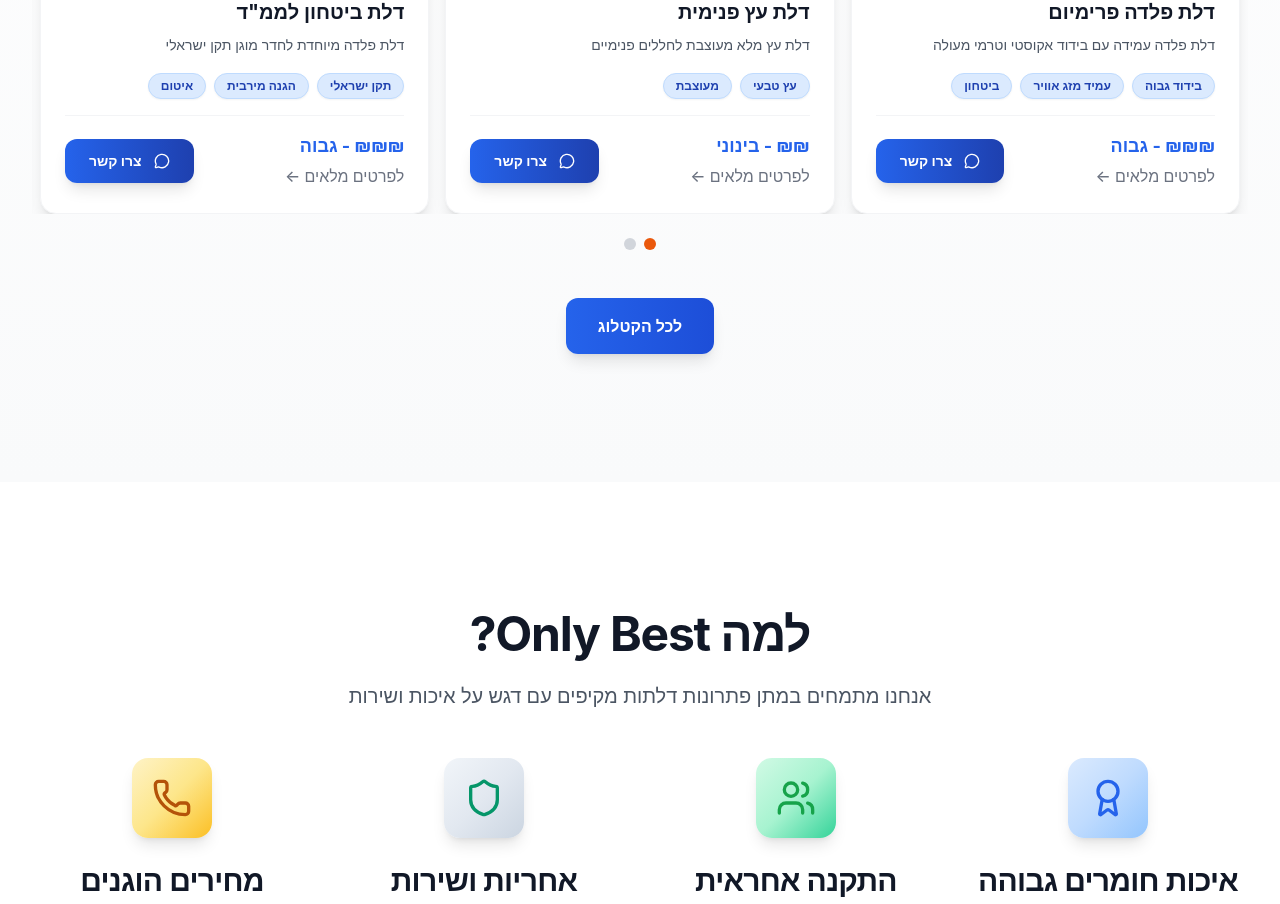
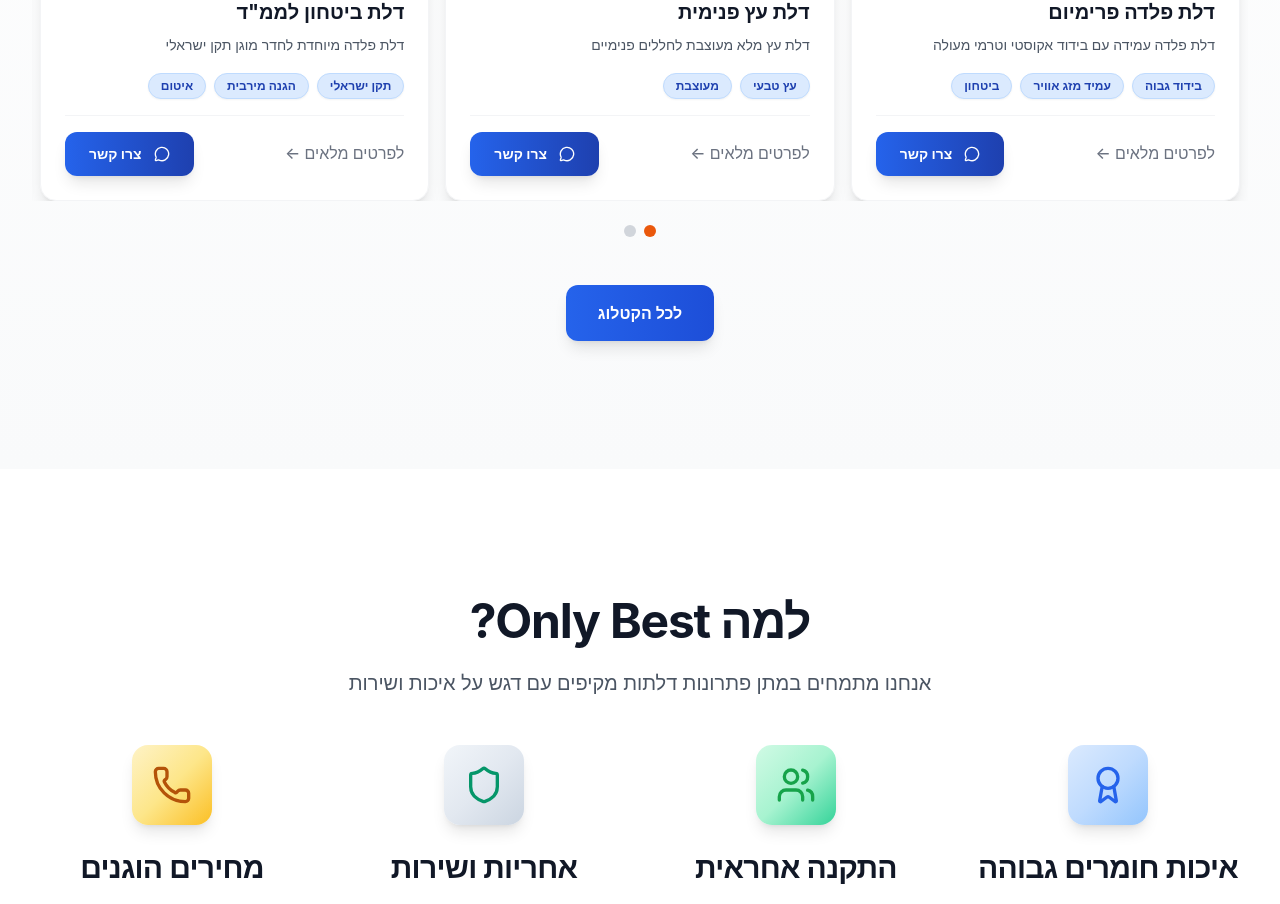
Before and after one commit to s93960058-cpu/dooronlybest, a React (Vite) app: page / in a window 1280 px wide. Shown: the part 1488-2392 px from the top of the page. Built offline with nearby package versions, Linux system fonts and the light colour scheme; no server answers; the database is empty.

Commit message:
Update doors.ts

```diff
--- a/src/data/doors.ts
+++ b/src/data/doors.ts
@@ -16,7 +16,6 @@ export const doorsData: Door[] = [
     sizes: ['80x200', '90x210', '100x210'],
     addons: ['ידית מעוצבת', 'מנעול רב בריח', 'עינית פנורמית'],
     price: null,
-    price_range: '₪₪₪ - גבוה',
     images: [
       { url: 'https://images.pexels.com/photos/280232/pexels-photo-280232.jpeg', alt: 'דלת פלדה פרימיום חזית' },
       { url: 'https://images.pexels.com/photos/1643383/pexels-photo-1643383.jpeg', alt: 'דלת פלדה פרימיום תקריב' }
@@ -40,8 +39,6 @@ export const doorsData: Door[] = [
     colors: ['עץ טבעי', 'לבן', 'חום כהה'],
     sizes: ['70x200', '80x200'],
     addons: ['ידיות עץ', 'צירים נסתרים'],
-    price: 1200,
-    price_range: '₪₪ - בינוני',
     images: [
       { url: 'https://images.pexels.com/photos/271816/pexels-photo-271816.jpeg', alt: 'דלת עץ פנימית' },
       { url: 'https://images.pexels.com/photos/1571460/pexels-photo-1571460.jpeg', alt: 'דלת עץ פרטים' }
@@ -66,7 +63,6 @@ export const doorsData: Door[] = [
     sizes: ['80x200', '90x210'],
     addons: ['מנגנון סגירה מיוחד', 'ידיות חירום'],
     price: null,
-    price_range: '₪₪₪ - גבוה',
     images: [
       { url: 'https://images.pexels.com/photos/280232/pexels-photo-280232.jpeg', alt: 'דלת ממ"ד' }
     ],
@@ -90,7 +86,6 @@ export const doorsData: Door[] = [
     sizes: ['80x210', '90x210', '100x210'],
     addons: ['ידיות מעוצבות', 'מנגנון סגירה עצמית'],
     price: 2800,
-    price_range: '₪₪₪ - גבוה',
     images: [
       { url: 'https://images.pexels.com/photos/1571460/pexels-photo-1571460.jpeg', alt: 'דלת זכוכית מודרנית' }
     ],
@@ -114,7 +109,6 @@ export const doorsData: Door[] = [
     sizes: ['80x200', '90x200'],
     addons: ['ידיות שקטות', 'אטמים אקוסטיים'],
     price: 3200,
-    price_range: '₪₪₪ - גבוה',
     images: [
       { url: 'https://images.pexels.com/photos/271816/pexels-photo-271816.jpeg', alt: 'דלת אקוסטית' }
     ],
@@ -138,7 +132,6 @@ export const doorsData: Door[] = [
     sizes: ['80x200', '90x210', '120x210'],
     addons: ['מנגנון סגירה אוטומטי', 'שלט בטיחות'],
     price: null,
-    price_range: '₪₪₪₪ - פרימיום',
     images: [
       { url: 'https://images.pexels.com/photos/280232/pexels-photo-280232.jpeg', alt: 'דלת עמידת אש' }
     ],
```
